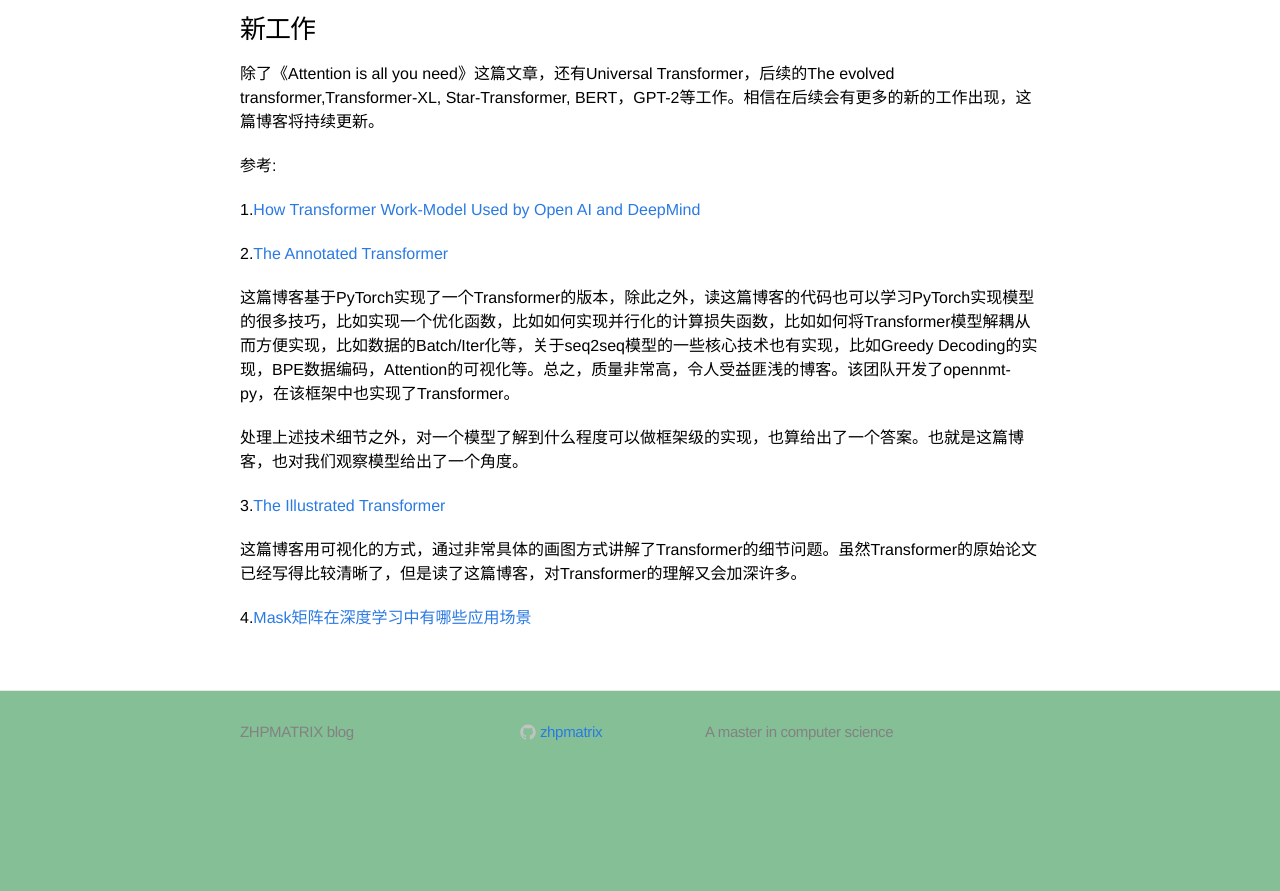
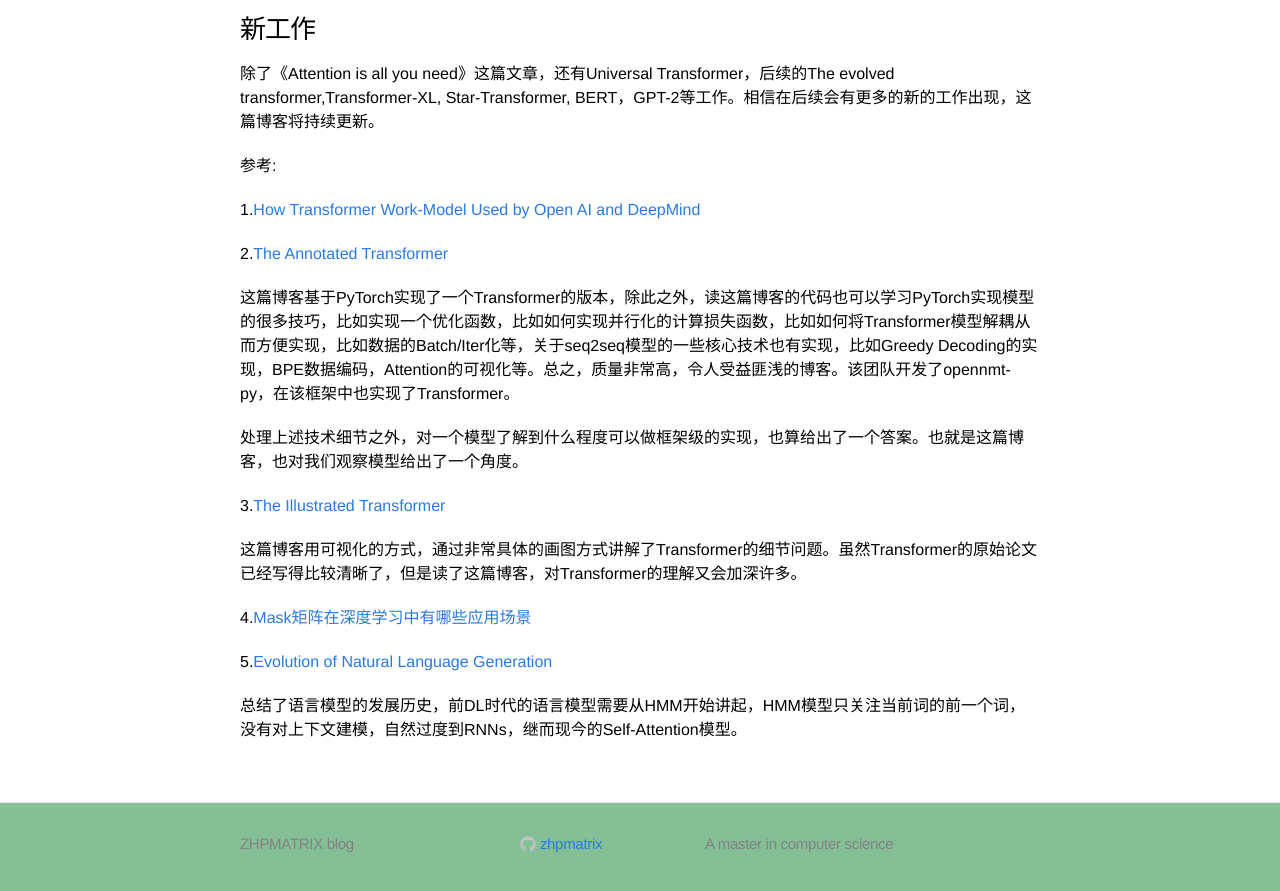
Before and after one commit to zhpmatrix/zhpmatrix.github.io, a Jekyll site: the page built from _posts/2019-03-11-NLP-rethinking-Transformer.md, in a window 1280 px wide and 900 px high, scrolled down 1960 px. Shown: the top 891 px of the window. Built offline with Jekyll 4.4.1, drawn with Linux system fonts in a browser that asks for light colours; comment, search, counter and statistics services are not loaded; before the commit the page ends 2748 px from its top, so only the background shows below that.

Commit message:
add new ref: evolution of Natural Language Generation

```diff
--- a/_posts/2019-03-11-NLP-rethinking-Transformer.md
+++ b/_posts/2019-03-11-NLP-rethinking-Transformer.md
@@ -78,3 +78,7 @@ Mask矩阵的两个使用场景分别是：处理不定长输入和在LM中防
 这篇博客用可视化的方式，通过非常具体的画图方式讲解了Transformer的细节问题。虽然Transformer的原始论文已经写得比较清晰了，但是读了这篇博客，对Transformer的理解又会加深许多。
 
 4.[Mask矩阵在深度学习中有哪些应用场景](https://www.zhihu.com/question/305508138)
+
+5.[Evolution of Natural Language Generation](https://medium.com/sfu-big-data/evolution-of-natural-language-generation-c5d7295d6517)
+
+总结了语言模型的发展历史，前DL时代的语言模型需要从HMM开始讲起，HMM模型只关注当前词的前一个词，没有对上下文建模，自然过度到RNNs，继而现今的Self-Attention模型。
```
